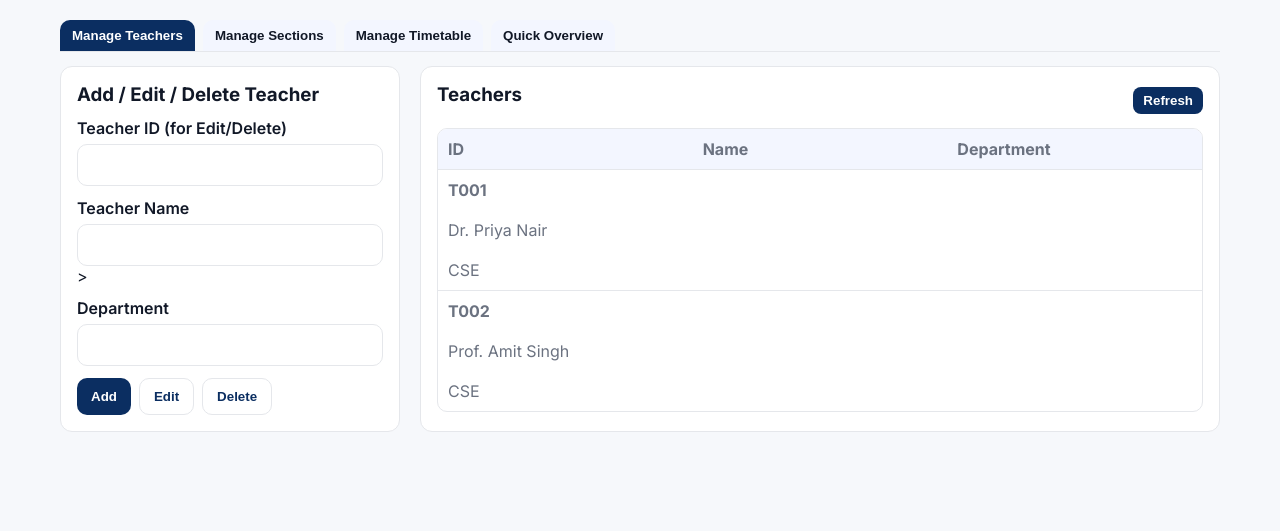
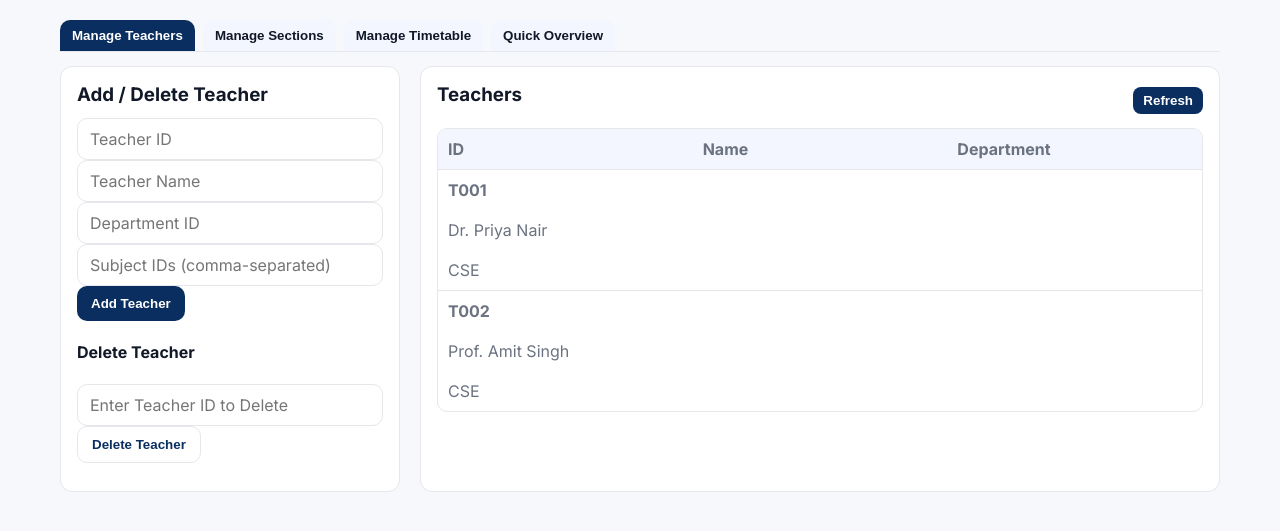
Before and after one commit to kopal211b/dbms_final, a Flask app: page /admin in a window 1280 px wide. Shown: the part 65-596 px from the top of the page. Run offline with Flask 3, Linux system fonts and the light colour scheme; the visitor is signed in with stand-in values (Sample User, id 1).

Commit message:
Update admin.html

```diff
--- a/DBMS_PROJECT/database/final_db/templates/admin.html
+++ b/DBMS_PROJECT/database/final_db/templates/admin.html
@@ -4,13 +4,10 @@
   <meta charset="UTF-8"/>
   <meta name="viewport" content="width=device-width, initial-scale=1.0"/>
   <title>Admin — Timetable Management</title>
-
-  <!-- Use the common stylesheet you requested -->
   <link rel="stylesheet" href="{{ url_for('static', filename='css/style.css') }}">
   <link href="https://fonts.googleapis.com/css2?family=Inter:wght@400;600;700&display=swap" rel="stylesheet">
 </head>
 <body>
-  <!-- Topbar -->
   <header class="topbar">
     <div class="container">
       <div class="brand">Admin Panel</div>
@@ -35,41 +32,29 @@
     <!-- TEACHERS -->
     <section id="tab-teachers" class="tabpanel active" role="tabpanel" aria-label="Manage Teachers">
       <div class="admin-grid">
-        <!-- Left: Form -->
         <div class="form-card">
-          <h3>Add / Edit / Delete Teacher</h3>
+          <h3>Add / Delete Teacher</h3>
+          <form id="addTeacherForm">
+            <input type="number" id="teacher_id" placeholder="Teacher ID" required>
+            <input type="text" id="teacher_name" placeholder="Teacher Name" required>
+            <input type="number" id="dept_id" placeholder="Department ID" required>
+            <input type="text" id="subject_ids" placeholder="Subject IDs (comma-separated)" required>
+            <button type="submit" class="btn">Add Teacher</button>
+          </form>
 
-          <div class="form-group">
-            <label for="teacher_id">Teacher ID (for Edit/Delete)</label>
-            <input id="teacher_id" type="text">
-          </div>
-
-          <div class="form-group">
-            <label for="teacher_name">Teacher Name</label>
-            <input id="teacher_name" type="text">>
-          </div>
-
-          <div class="form-group">
-            <label for="dept_name">Department</label>
-            <input id="dept_name" type="text"">
-          </div>
-
-          <div class="inline-actions">
-            <button id="addTeacherBtn" class="btn">Add</button>
-            <button id="editTeacherBtn" class="btn btn-ghost">Edit</button>
-            <button id="deleteTeacherBtn" class="btn btn-ghost">Delete</button>
+          <div class="form-group mt-3">
+            <h4>Delete Teacher</h4>
+            <input type="number" id="delete_teacher_id" placeholder="Enter Teacher ID to Delete" required>
+            <button id="deleteTeacherBtn" class="btn btn-ghost">Delete Teacher</button>
           </div>
         </div>
 
-        <!-- Right: List preview -->
         <div class="results-card">
           <div class="list-header">
             <h3>Teachers</h3>
             <button id="refreshTeachersBtn" class="btn-small">Refresh</button>
           </div>
-          <div id="teachersTable" class="table-like muted">
-            <!-- Filled by JS -->
-          </div>
+          <div id="teachersTable" class="table-like muted"></div>
         </div>
       </div>
     </section>
@@ -79,22 +64,18 @@
       <div class="admin-grid">
         <div class="form-card">
           <h3>Add / Edit / Delete Section</h3>
-
           <div class="form-group">
-            <label for="section_id">Section ID (for Edit/Delete)</label>
-            <input id="section_id" type="text" placeholder="e.g. S05">
+            <label for="section_id">Section ID</label>
+            <input id="section_id" type="text" placeholder="S05">
           </div>
-
           <div class="form-group">
             <label for="section_name">Section Name</label>
             <input id="section_name" type="text" placeholder="A / B / C">
           </div>
-
           <div class="form-group">
             <label for="sem_id">Semester</label>
             <input id="sem_id" type="number" min="1" max="8" placeholder="5">
           </div>
-
           <div class="form-group">
             <label for="strength">Strength</label>
             <input id="strength" type="number" min="1" placeholder="60">
@@ -112,62 +93,48 @@
             <h3>Sections</h3>
             <button id="refreshSectionsBtn" class="btn-small">Refresh</button>
           </div>
-          <div id="sectionsTable" class="table-like muted">
-            <!-- Filled by JS -->
-          </div>
+          <div id="sectionsTable" class="table-like muted"></div>
         </div>
       </div>
     </section>
 
-    <!-- TIMETABLE (Manual) -->
+    <!-- TIMETABLE -->
     <section id="tab-timetable" class="tabpanel" role="tabpanel" aria-label="Manage Timetable">
       <div class="admin-grid">
         <div class="form-card">
-          <h3>Create Timetable Entry (Manual)</h3>
-
+          <h3>Create Timetable Entry</h3>
           <div class="form-group">
             <label for="tt_day">Day</label>
             <select id="tt_day">
               <option value="">--Select--</option>
-              <option>Monday</option>
-              <option>Tuesday</option>
-              <option>Wednesday</option>
-              <option>Thursday</option>
-              <option>Friday</option>
+              <option>Monday</option><option>Tuesday</option>
+              <option>Wednesday</option><option>Thursday</option><option>Friday</option>
             </select>
           </div>
-
           <div class="form-group">
-  <label for="start_time">Start Time</label>
-  <input id="start_time" type="time" class="time-input" required>
-</div>
-
-<div class="form-group">
-  <label for="end_time">End Time</label>
-  <input id="end_time" type="time" class="time-input" required>
-</div>
-
-
+            <label for="start_time">Start Time</label>
+            <input id="start_time" type="time" required>
+          </div>
+          <div class="form-group">
+            <label for="end_time">End Time</label>
+            <input id="end_time" type="time" required>
+          </div>
           <div class="form-group">
             <label for="tt_subject">Subject</label>
-            <input id="tt_subject" type="text" placeholder="DBMS / OS / CN ...">
+            <input id="tt_subject" type="text" placeholder="DBMS / OS">
           </div>
-
           <div class="form-group">
             <label for="tt_teacher_id">Teacher ID</label>
-            <input id="tt_teacher_id" type="text" placeholder="1">
+            <input id="tt_teacher_id" type="text">
           </div>
-
           <div class="form-group">
             <label for="tt_section_id">Section ID</label>
-            <input id="tt_section_id" type="text" >
+            <input id="tt_section_id" type="text">
           </div>
-
           <div class="form-group">
             <label for="tt_room">Room / Lab</label>
             <input id="tt_room" type="text" placeholder="A1 / Lab L2">
           </div>
-
           <div class="inline-actions">
             <button id="addTTBtn" class="btn">Add Entry</button>
             <button id="clearTTBtn" class="btn btn-ghost">Clear</button>
@@ -176,12 +143,10 @@
 
         <div class="results-card">
           <div class="list-header">
-            <h3>Timetable Entries (Preview)</h3>
+            <h3>Timetable Entries</h3>
             <button id="clearPreviewBtn" class="btn-small">Clear Preview</button>
           </div>
-          <div id="ttPreview" class="table-like muted">
-            <!-- Filled by JS code -->
-          </div>
+          <div id="ttPreview" class="table-like muted"></div>
         </div>
       </div>
     </section>
@@ -194,19 +159,14 @@
             <h3>Teachers Free Today</h3>
             <button id="refreshFreeTeachersBtn" class="btn-small">Refresh</button>
           </div>
-          <ul id="freeTeachers" class="muted">
-            <li>Loading…</li>
-          </ul>
+          <ul id="freeTeachers" class="muted"><li>Loading…</li></ul>
         </div>
-
         <div class="results-card">
           <div class="list-header">
             <h3>Rooms Free Now</h3>
             <button id="refreshFreeRoomsBtn" class="btn-small">Refresh</button>
           </div>
-          <ul id="freeRooms" class="muted">
-            <li>Loading…</li>
-          </ul>
+          <ul id="freeRooms" class="muted"><li>Loading…</li></ul>
         </div>
       </div>
     </section>
```
